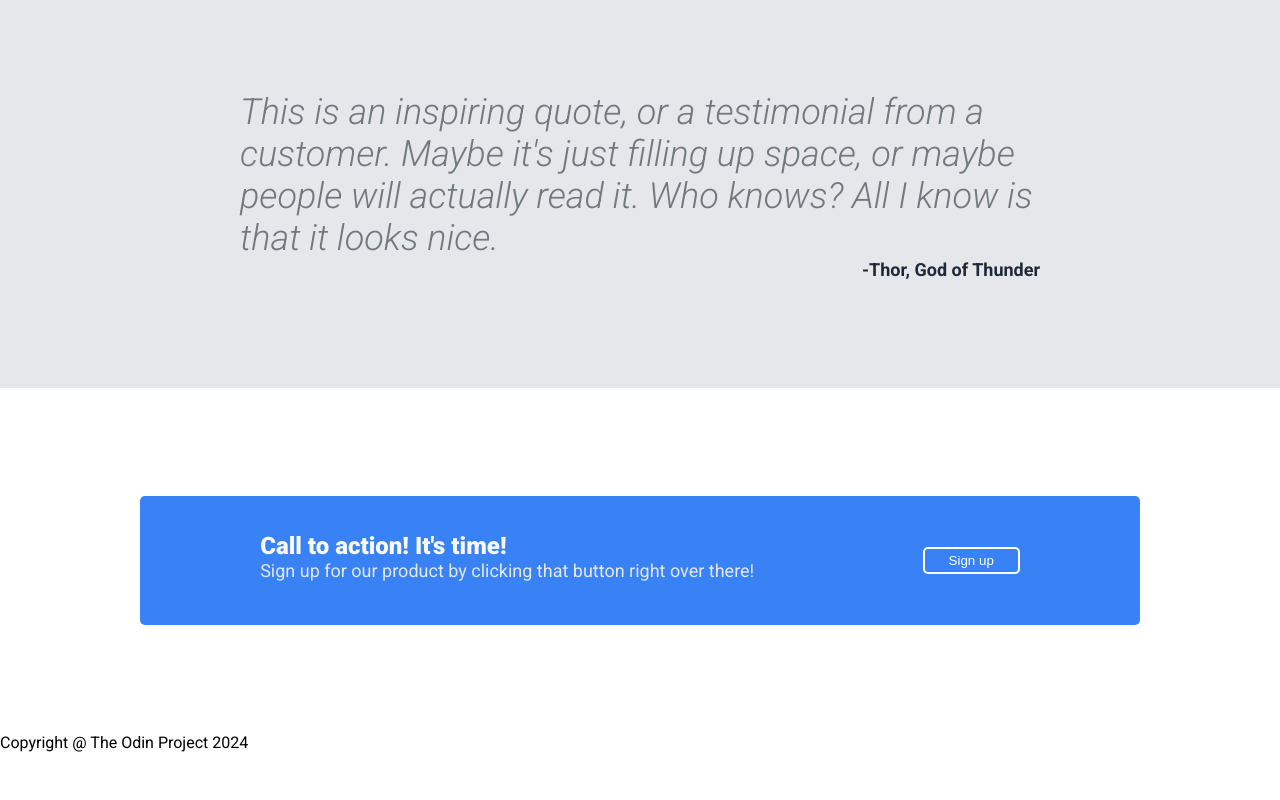
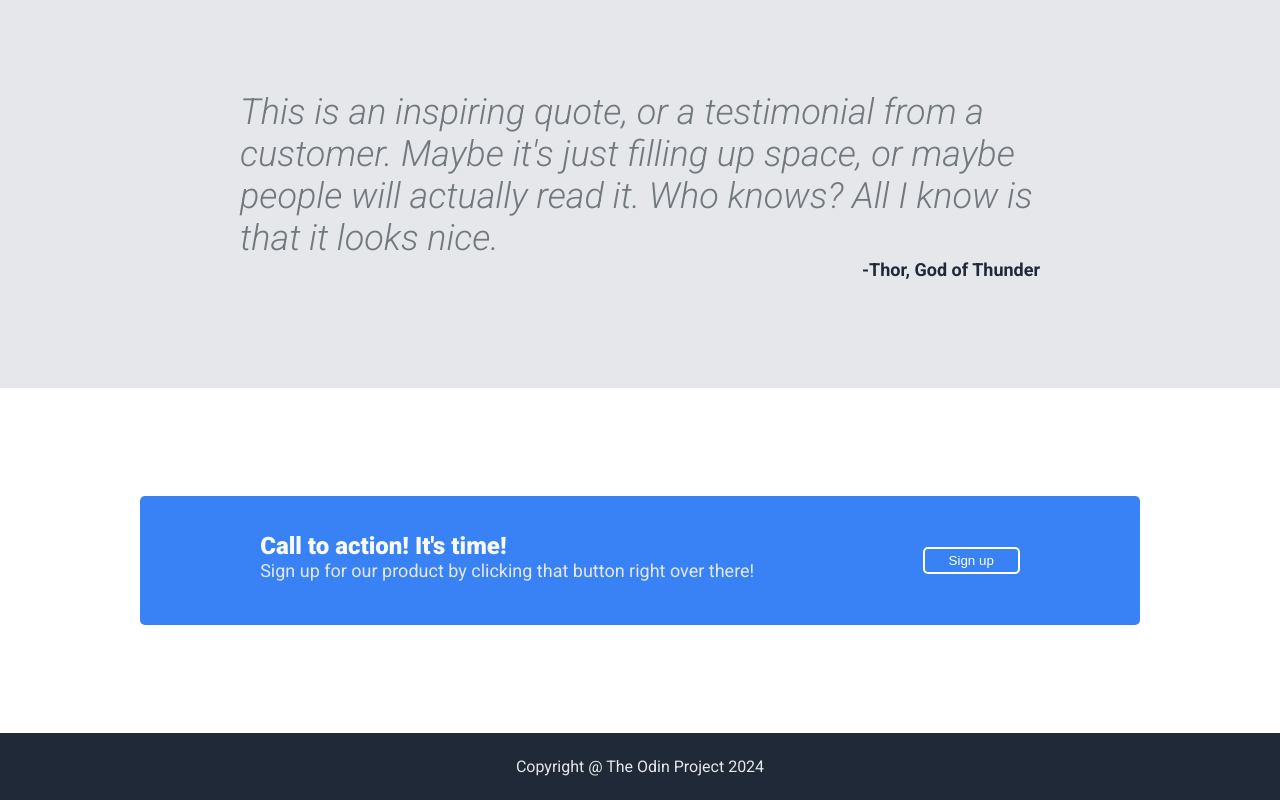
Before and after one commit to alexnoy/Landing-page, a plain HTML site: page index.html in a window 1280 px wide. Shown: the part 995-1795 px from the top of the page. Before the commit the page ends 1747 px from the top, so only its background shows below. Drawn offline with Linux system fonts and the light colour scheme.

Commit message:
style-Style footer/Add footer to header styling
Create the seperate styling for footer and use header styling for background.

```diff
--- a/style.css
+++ b/style.css
@@ -12,7 +12,7 @@ body {
     flex-direction: column;
 }
 
-.header {
+.header, footer {
     background-color: #1F2937;
     padding: 16px;
 }
@@ -168,3 +168,9 @@ span {
     border: 2px solid white;
     height: fit-content;
 }
+
+footer {
+    text-align: center;
+    color: #E5E7EB;
+    padding: 24px;
+}
```
